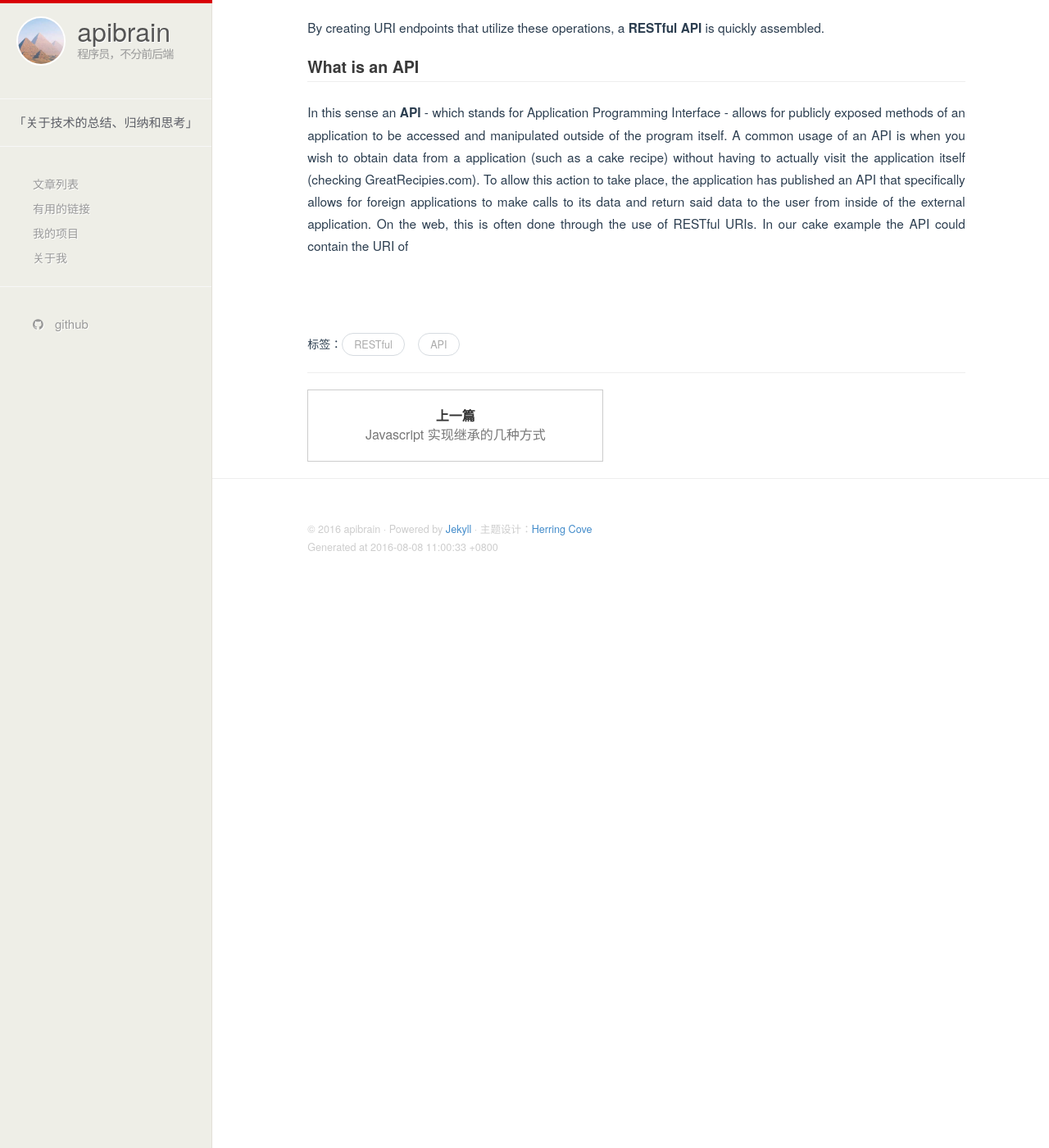
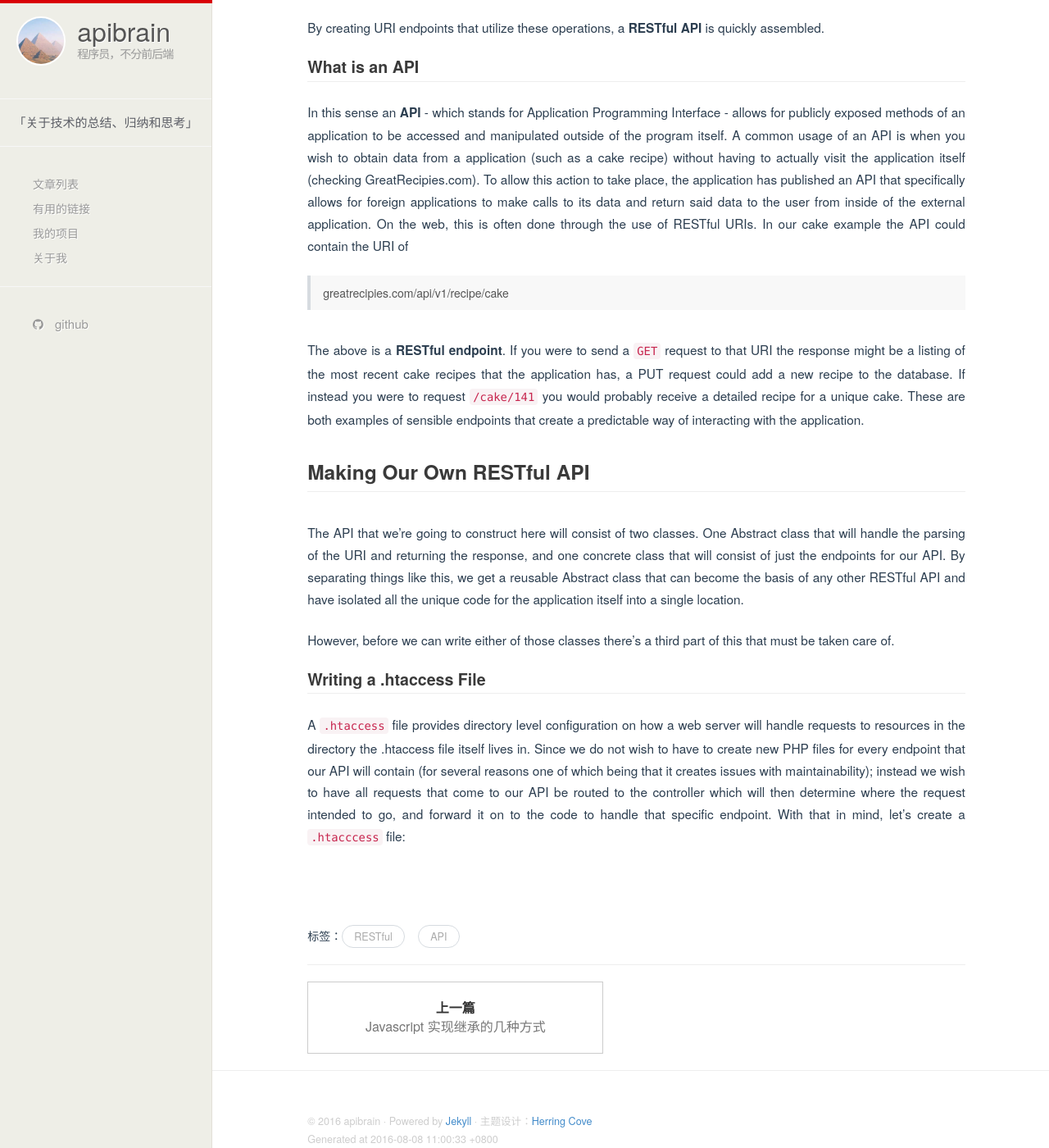
Before and after one commit to apibrain/apibrain.github.io, a Jekyll site: the page built from _posts/2016-08-05-creating-restful-api-with-php.md, in a window 1280 px wide and 1400 px high, scrolled down 697 px. Shown: the whole window at 82% size. Built offline with Jekyll 4.4.1, drawn with Linux system fonts in a browser that asks for light colours.

Commit message:
修改了 restful 文章 - 012

```diff
--- a/_posts/2016-08-05-creating-restful-api-with-php.md
+++ b/_posts/2016-08-05-creating-restful-api-with-php.md
@@ -27,3 +27,17 @@ By creating URI endpoints that utilize these operations, a **RESTful API** is qu
 ### What is an API
 
 In this sense an **API** - which stands for Application Programming Interface - allows for publicly exposed methods of an application to be accessed and manipulated outside of the program itself. A common usage of an API is when you wish to obtain data from a application (such as a cake recipe) without having to actually visit the application itself (checking GreatRecipies.com). To allow this action to take place, the application has published an API that specifically allows for foreign applications to make calls to its data and return said data to the user from inside of the external application. On the web, this is often done through the use of RESTful URIs. In our cake example the API could contain the URI of
+
+> greatrecipies.com/api/v1/recipe/cake
+
+The above is a **RESTful endpoint**. If you were to send a `GET` request to that URI the response might be a listing of the most recent cake recipes that the application has, a PUT request could add a new recipe to the database. If instead you were to request `/cake/141` you would probably receive a detailed recipe for a unique cake. These are both examples of sensible endpoints that create a predictable way of interacting with the application.
+
+## Making Our Own RESTful API
+
+The API that we're going to construct here will consist of two classes. One Abstract class that will handle the parsing of the URI and returning the response, and one concrete class that will consist of just the endpoints for our API. By separating things like this, we get a reusable Abstract class that can become the basis of any other RESTful API and have isolated all the unique code for the application itself into a single location.
+
+However, before we can write either of those classes there's a third part of this that must be taken care of.
+
+### Writing a .htaccess File
+
+A `.htaccess` file provides directory level configuration on how a web server will handle requests to resources in the directory the .htaccess file itself lives in. Since we do not wish to have to create new PHP files for every endpoint that our API will contain (for several reasons one of which being that it creates issues with maintainability); instead we wish to have all requests that come to our API be routed to the controller which will then determine where the request intended to go, and forward it on to the code to handle that specific endpoint. With that in mind, let's create a `.htacccess` file:
```
